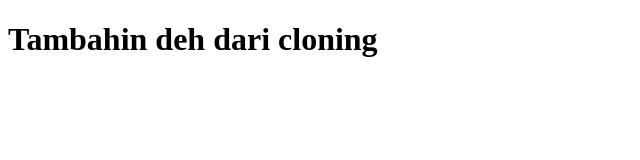
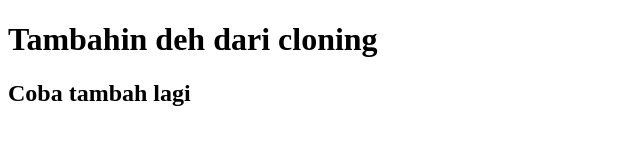
Before and after one commit to aliakb13/belajar-clone, a plain HTML site: page index.html in a window 1280 px wide. Shown: the whole page, without its empty margins (0-640 px from the left). Drawn offline with Linux system fonts and the light colour scheme.

Commit message:
modifikasi index.html

```diff
--- a/index.html
+++ b/index.html
@@ -7,5 +7,6 @@
   </head>
   <body>
     <h1>Tambahin deh dari cloning</h1>
+    <h2>Coba tambah lagi</h2>
   </body>
 </html>
```
